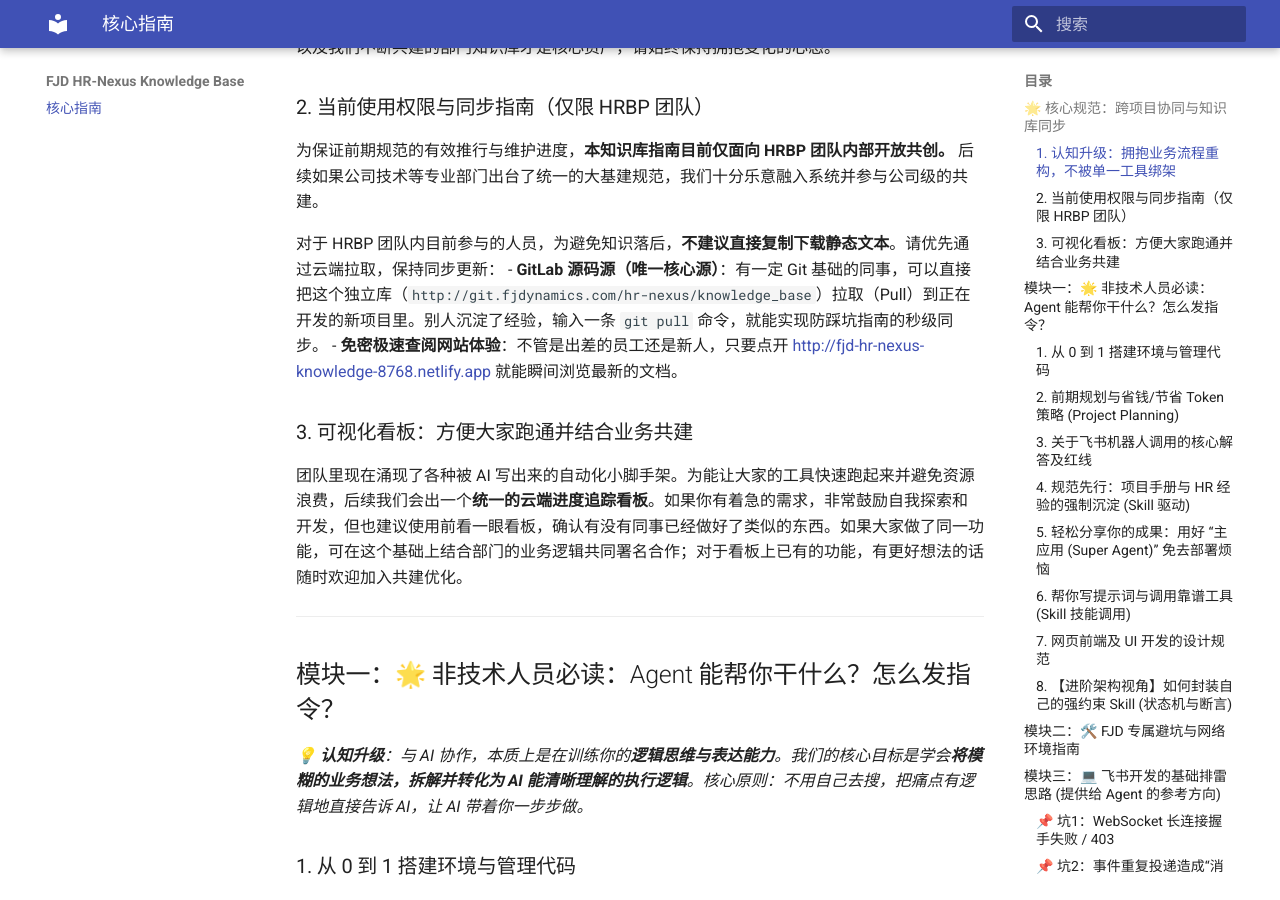
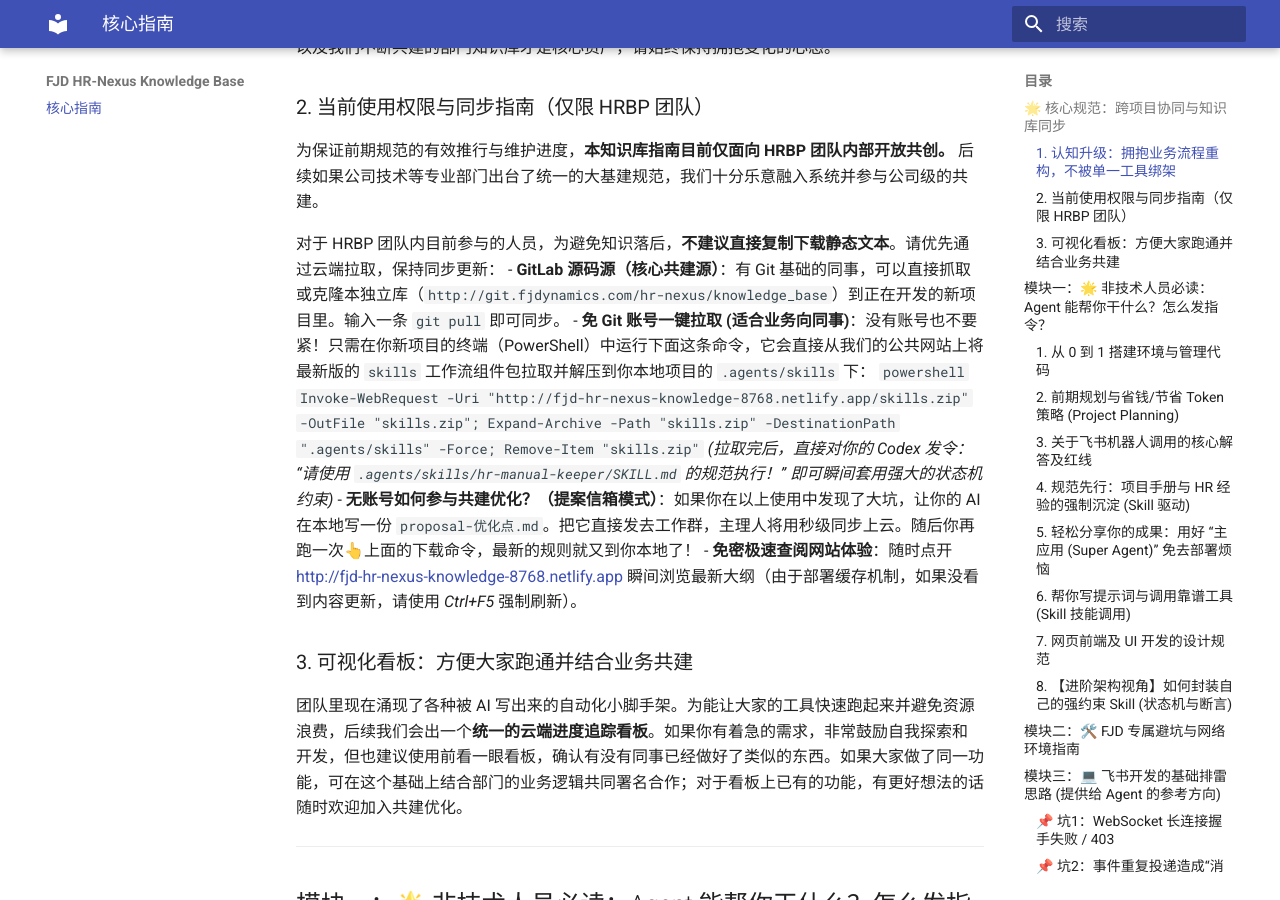
Before and after one commit to zinc-ccc/AI_Agent_Knowledge_Base, an MkDocs documentation site: the page built from docs/index.md, in a window 1280 px wide and 900 px high, scrolled down 831 px. Built offline with MkDocs 1.6.1 and Material for MkDocs 9.7.7, drawn with Linux system fonts in a browser that asks for light colours.

Commit message:
feat: 提供给无 git 账号同事一键拉取技能包的静态下载通道与指引

````diff
--- a/docs/index.md
+++ b/docs/index.md
@@ -21,8 +21,14 @@
 为保证前期规范的有效推行与维护进度，**本知识库指南目前仅面向 HRBP 团队内部开放共创。** 后续如果公司技术等专业部门出台了统一的大基建规范，我们十分乐意融入系统并参与公司级的共建。
 
 对于 HRBP 团队内目前参与的人员，为避免知识落后，**不建议直接复制下载静态文本**。请优先通过云端拉取，保持同步更新：
-- **GitLab 源码源（唯一核心源）**：有一定 Git 基础的同事，可以直接把这个独立库（`http://git.fjdynamics.com/hr-nexus/knowledge_base`）拉取（Pull）到正在开发的新项目里。别人沉淀了经验，输入一条 `git pull` 命令，就能实现防踩坑指南的秒级同步。
-- **免密极速查阅网站体验**：不管是出差的员工还是新人，只要点开 [http://fjd-hr-nexus-knowledge-8768.netlify.app](http://fjd-hr-nexus-knowledge-8768.netlify.app) 就能瞬间浏览最新的文档。
+- **GitLab 源码源（核心共建源）**：有 Git 基础的同事，可以直接抓取或克隆本独立库（`http://git.fjdynamics.com/hr-nexus/knowledge_base`）到正在开发的新项目里。输入一条 `git pull` 即可同步。
+- **免 Git 账号一键拉取 (适合业务向同事)**：没有账号也不要紧！只需在你新项目的终端（PowerShell）中运行下面这条命令，它会直接从我们的公共网站上将最新版的 `skills` 工作流组件包拉取并解压到你本地项目的 `.agents/skills` 下：
+  ```powershell
+  Invoke-WebRequest -Uri "http://fjd-hr-nexus-knowledge-8768.netlify.app/skills.zip" -OutFile "skills.zip"; Expand-Archive -Path "skills.zip" -DestinationPath ".agents/skills" -Force; Remove-Item "skills.zip"
+  ```
+  *(拉取完后，直接对你的 Codex 发令：“请使用 `.agents/skills/hr-manual-keeper/SKILL.md` 的规范执行！” 即可瞬间套用强大的状态机约束)*
+- **无账号如何参与共建优化？（提案信箱模式）**：如果你在以上使用中发现了大坑，让你的 AI 在本地写一份 `proposal-优化点.md`。把它直接发去工作群，主理人将用秒级同步上云。随后你再跑一次👆上面的下载命令，最新的规则就又到你本地了！
+- **免密极速查阅网站体验**：随时点开 [http://fjd-hr-nexus-knowledge-8768.netlify.app](http://fjd-hr-nexus-knowledge-8768.netlify.app) 瞬间浏览最新大纲（由于部署缓存机制，如果没看到内容更新，请使用 *Ctrl+F5* 强制刷新）。
 
 ### 3. 可视化看板：方便大家跑通并结合业务共建
 团队里现在涌现了各种被 AI 写出来的自动化小脚手架。为能让大家的工具快速跑起来并避免资源浪费，后续我们会出一个**统一的云端进度追踪看板**。如果你有着急的需求，非常鼓励自我探索和开发，但也建议使用前看一眼看板，确认有没有同事已经做好了类似的东西。如果大家做了同一功能，可在这个基础上结合部门的业务逻辑共同署名合作；对于看板上已有的功能，有更好想法的话随时欢迎加入共建优化。
````
Also changed, not shown: README.md (+8 -2 lines), 1 other file.
